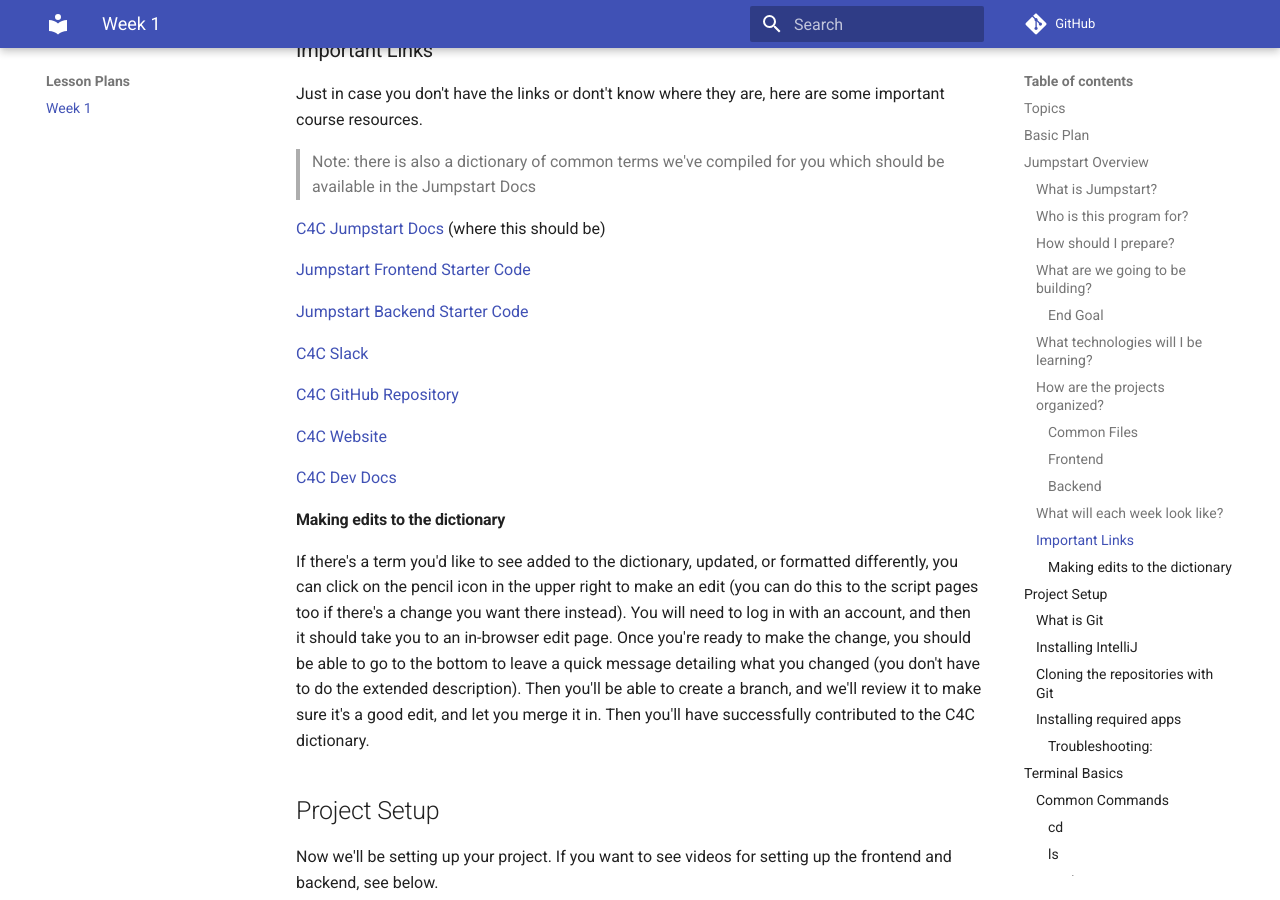
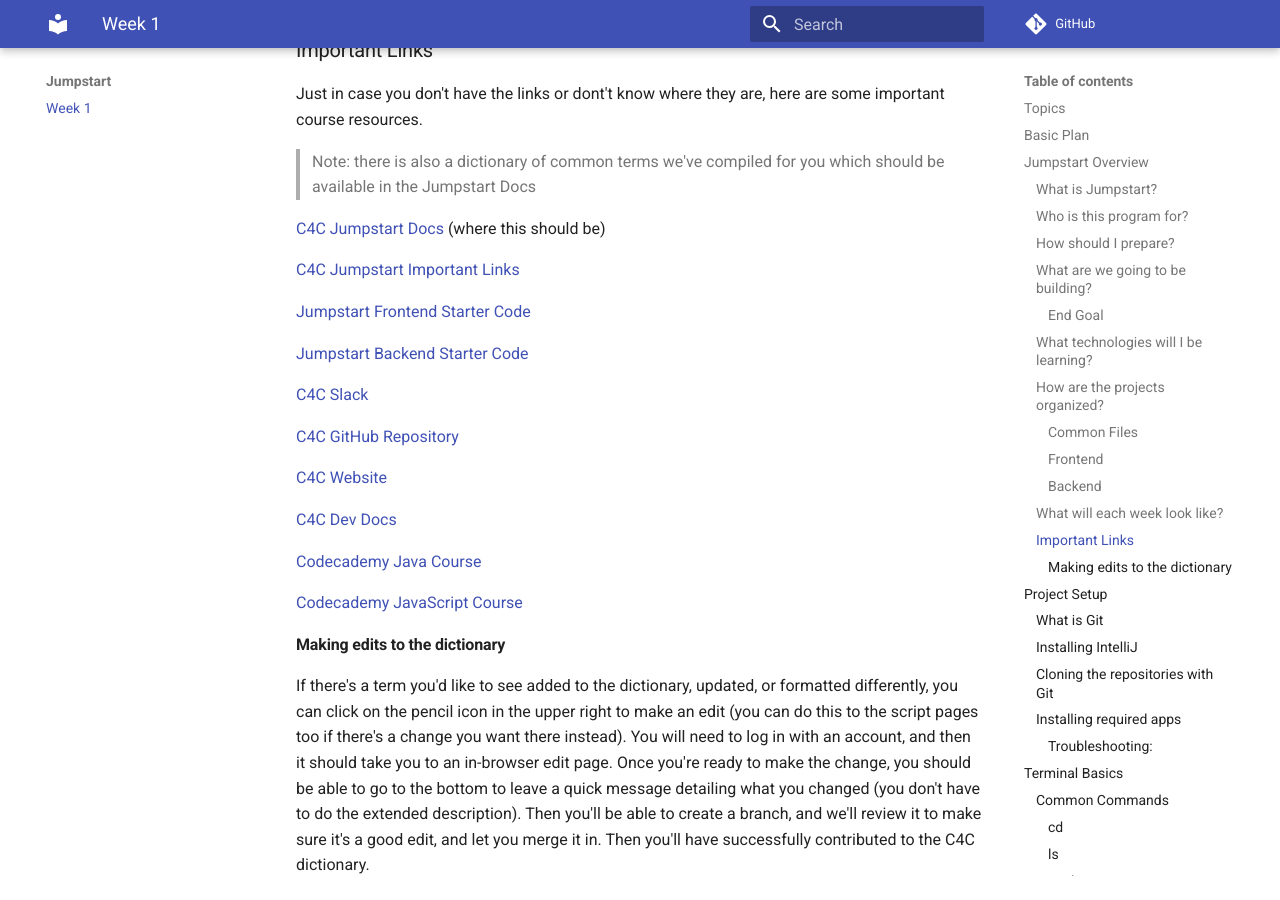
Before and after one commit to Code-4-Community/learning-resources, an MkDocs documentation site: the page built from docs/jumpstart/week-1.md, in a window 1280 px wide and 900 px high, scrolled down 6015 px. Built offline with MkDocs 1.6.1 and Material for MkDocs 9.7.7, drawn with Linux system fonts in a browser that asks for light colours; comment, search, counter and statistics services are not loaded.

Commit message:
Rearrange files and add codecademy links in week 1 important links section

```diff
--- a/docs/lesson-plans/week-1.md
+++ b/docs/jumpstart/week-1.md
@@ -239,6 +239,8 @@
 
 [C4C Jumpstart Docs](https://learn.c4cneu.com) (where this should be)
 
+[C4C Jumpstart Important Links](/jumpstart/important_links)
+
 [Jumpstart Frontend Starter Code]()
 
 [Jumpstart Backend Starter Code](https://github.com/Code-4-Community/jumpstart-backend/tree/starter-code)
@@ -250,6 +252,10 @@
 [C4C Website](https://c4cneu.com)
 
 [C4C Dev Docs](https://docs.c4cneu.com)
+
+[Codecademy Java Course](https://www.codecademy.com/learn/learn-java)
+
+[Codecademy JavaScript Course](https://www.codecademy.com/learn/introduction-to-javascript)
 
 #### Making edits to the dictionary
 
--- a/mkdocs.yml
+++ b/mkdocs.yml
@@ -9,8 +9,8 @@
 
 nav:
   - Home: index.md
-  - Lesson Plans:
-      - Week 1: lesson-plans/week-1.md
+  - Jumpstart:
+      - Week 1: jumpstart/week-1.md
   - Guides:
       - Home: guides/index.md
       - Send a POST request: guides/postrequest.md
```
Also changed, not shown: docs/jumpstart/img/git-branch.svg (renamed from docs/lesson-plans/img/git-branch.svg), docs/jumpstart/img/text-editor-learning-curves.png (renamed from docs/lesson-plans/img/text-editor-learning-curves.png).
